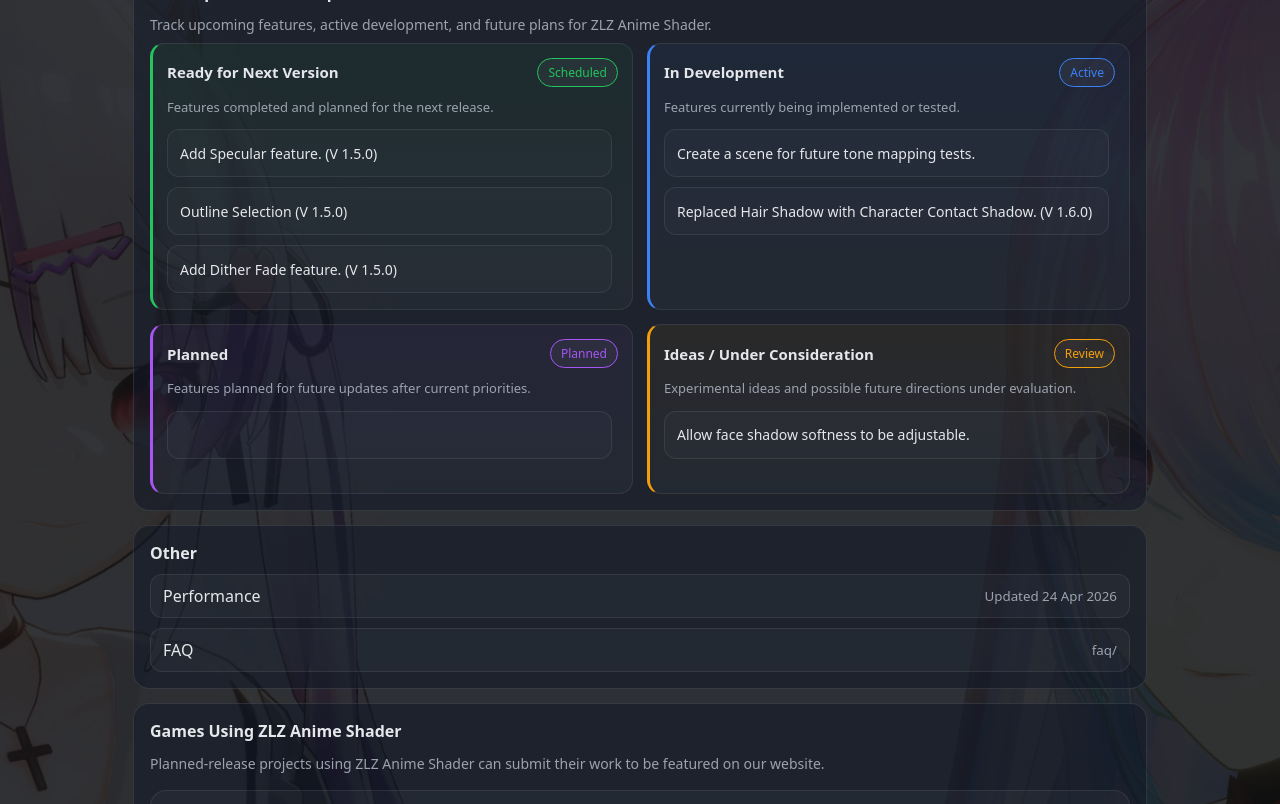
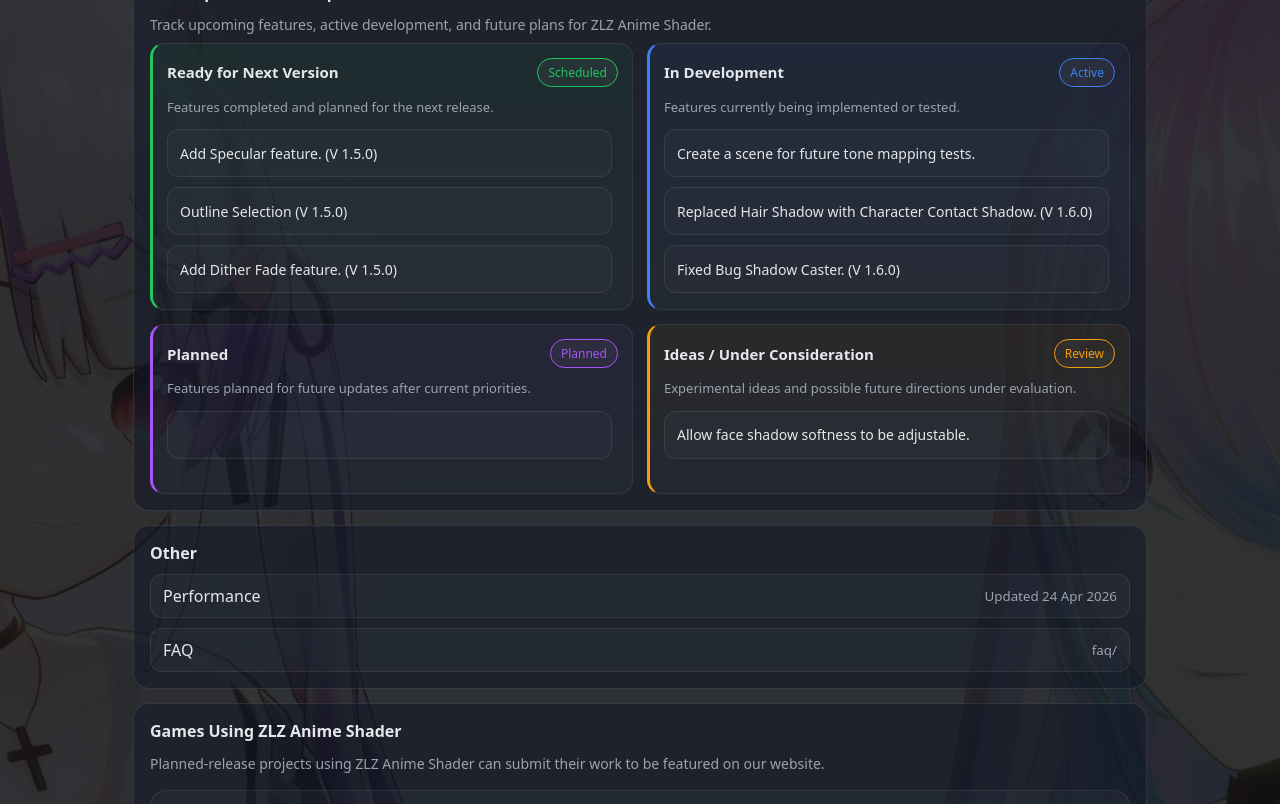
Before and after one commit to zlz-studio/zlz-studio.github.io, a Jekyll site: the page built from index.html, in a window 1280 px wide and 900 px high, scrolled down 1812 px, cut to the strip 0-804 px from the top of the window. Built offline with Jekyll 4.4.1, drawn with Linux system fonts in a browser that asks for light colours.

Commit message:
Update index.html

```diff
--- a/index.html
+++ b/index.html
@@ -725,6 +725,7 @@
             <div class="roadmapList">
               <div class="roadmapSlot">Create a scene for future tone mapping tests.</div>
               <div class="roadmapSlot">Replaced Hair Shadow with Character Contact Shadow. (V 1.6.0)</div>
+              <div class="roadmapSlot">Fixed Bug Shadow Caster. (V 1.6.0)</div>
             </div>
           </div>
 
```
